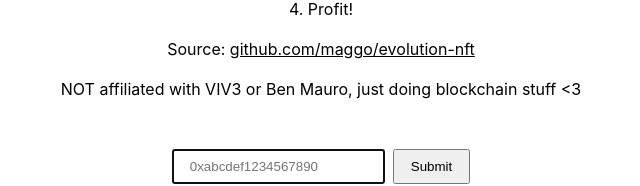
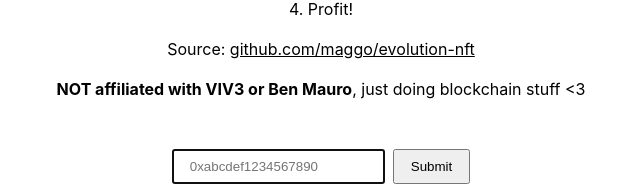
Before and after one commit to maggo/evolution-nft, a Next.js app: page / in a window 1280 px wide. Shown: the part 214-400 px from the top of the page, without its empty margins (319-959 px from the left). Built offline with nearby package versions, Linux system fonts and the light colour scheme; what @onflow/fcl would draw is missing.

Commit message:
Add title and stronk

```diff
--- a/pages/index.tsx
+++ b/pages/index.tsx
@@ -1,7 +1,8 @@
 import { arg, args, config, decode, script, send } from "@onflow/fcl";
 import { Address } from "@onflow/types";
-import { useState } from "react";
+import React, { useState } from "react";
 import { useQuery } from "react-query";
+import Head from "next/head";
 
 config().put("accessNode.api", "https://access-mainnet-beta.onflow.org");
 
@@ -19,6 +20,9 @@
 
   return (
     <>
+      <Head>
+        <title>viv3 la evolution!</title>
+      </Head>
       <style jsx>{`
         .container {
           padding: 3rem;
@@ -110,8 +114,8 @@
           </a>
         </p>
         <p>
-          NOT affiliated with VIV3 or Ben Mauro, just doing blockchain stuff{" "}
-          {"<3"}
+          <strong>NOT affiliated with VIV3 or Ben Mauro</strong>, just doing
+          blockchain stuff {"<3"}
         </p>
         <form
           onSubmit={async (e) => {
```
